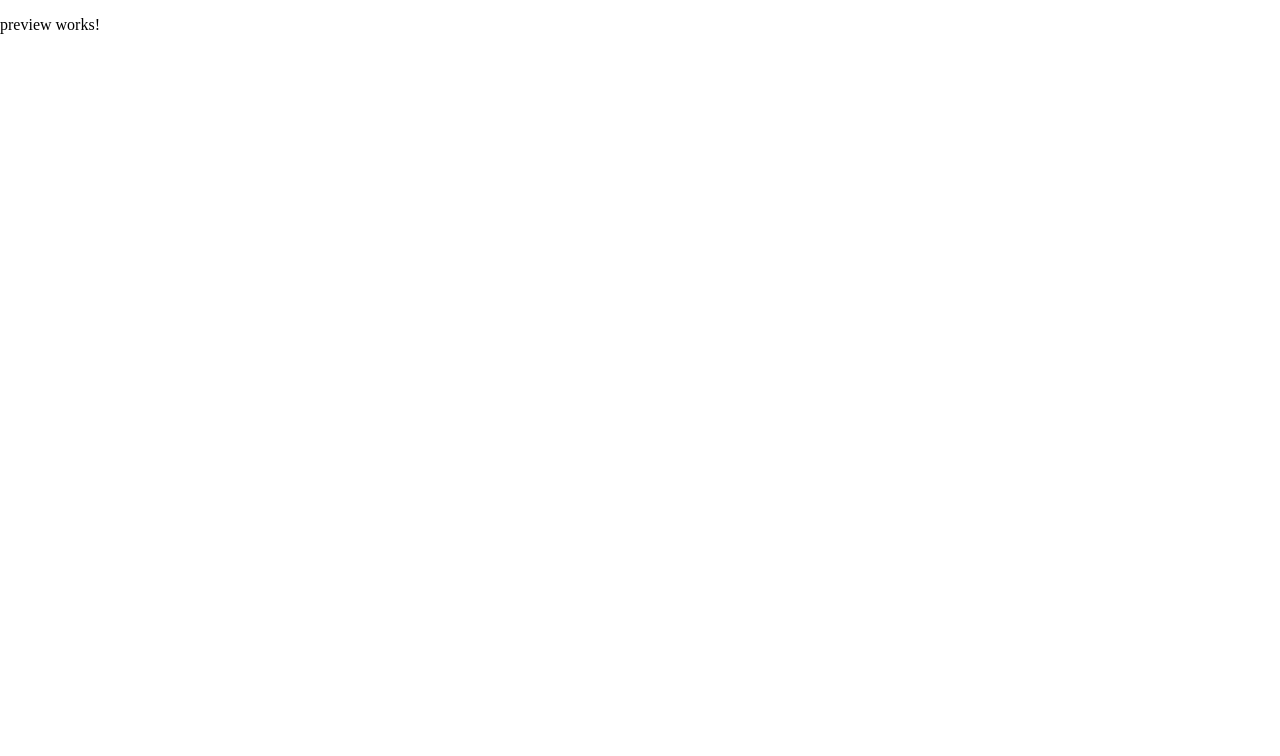
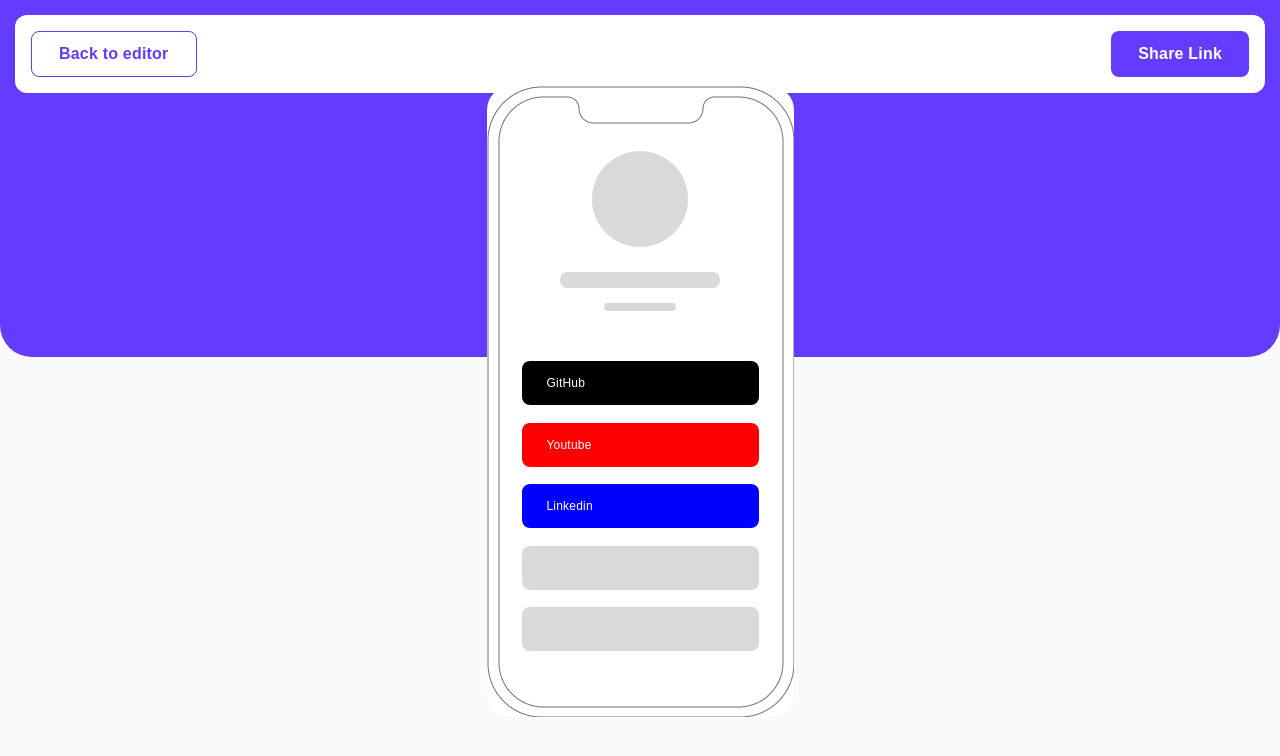
Before and after one commit to Roddriqoxd/DH-link-share, an Angular app: page /preview in a window 1280 px wide. Shown: the top 756 px of the page. Built offline with nearby package versions, Linux system fonts and the light colour scheme; some icons are missing.

Commit message:
feat: add preview component

```diff
--- a/src/app/modules/preview/preview/preview.component.html
+++ b/src/app/modules/preview/preview/preview.component.html
@@ -1 +1,12 @@
-<p>preview works!</p>
+<section class="preview">
+  <header class="preview--header">
+    <button class="btn--secondary">Back to editor</button>
+
+    <button class="btn--primary">Share Link</button>
+  </header>
+
+  <div class="preview--phone">
+    <app-preview-phone></app-preview-phone>
+  </div>
+
+</section>
--- a/src/app/modules/preview/preview/preview.component.scss
+++ b/src/app/modules/preview/preview/preview.component.scss
@@ -0,0 +1,53 @@
+.preview {
+  height: 100vh;
+  padding: 15px;
+  gap: 15px;
+  display: flex;
+  flex-direction: column;
+  position: relative;
+  background-color: var(--light-grey-color);
+
+  &:after {
+    content: "";
+    display: block;
+    width: 100%;
+    top: 0;
+    left: 0;
+    background-color: var(--primary-purple-color);
+    position: absolute;
+    height: 357px;
+    opacity: 1;
+    border-radius: 0 0 32px 32px;
+  }
+
+  .preview--header {
+    display: flex;
+    border-radius: 12px;
+    background-color: var(--white-color);
+    justify-content: space-between;
+    align-items: center;
+    padding: 16px;
+    z-index: 1;
+  }
+
+  .home--main__container {
+    display: flex;
+    height: calc(100% - 90px);
+    background-color: var(--light-grey-color);
+    gap: 15px;
+  }
+
+  .preview--phone {
+    display: flex;
+    justify-content: center;
+    align-items: center;
+    height: 100%;
+    margin-top: -90px;
+    z-index: 1;
+
+    app-preview-phone {
+      background-color: var(--white-color);
+      border-radius: 24px;
+    }
+  }
+}
--- a/src/app/modules/preview/preview/preview.component.ts
+++ b/src/app/modules/preview/preview/preview.component.ts
@@ -1,8 +1,11 @@
 import {Component} from '@angular/core';
+import {PreviewPhoneComponent} from '../../../shared/components/preview-phone/preview-phone.component';
 
 @Component({
   selector: 'app-preview',
-  imports: [],
+  imports: [
+    PreviewPhoneComponent
+  ],
   templateUrl: './preview.component.html',
   styleUrl: './preview.component.scss'
 })
--- a/src/styles/_commons.scss
+++ b/src/styles/_commons.scss
@@ -26,6 +26,12 @@
   display: flex;
   flex-direction: column;
   gap: 20px;
+
+  .auth--form__title {
+    h3 {
+      color: var(--grey-color);
+    }
+  }
 }
 
 .form--input {
```
